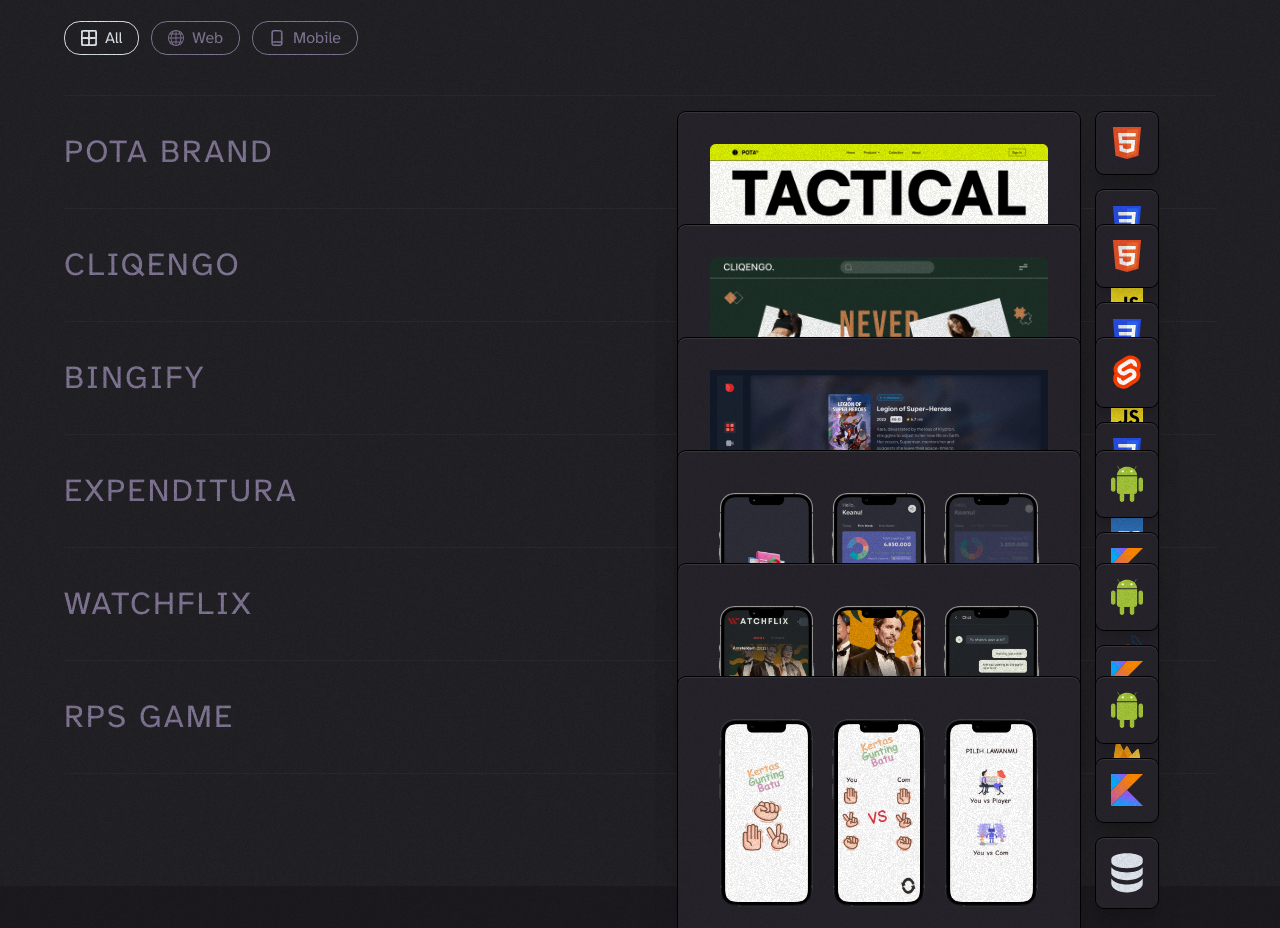
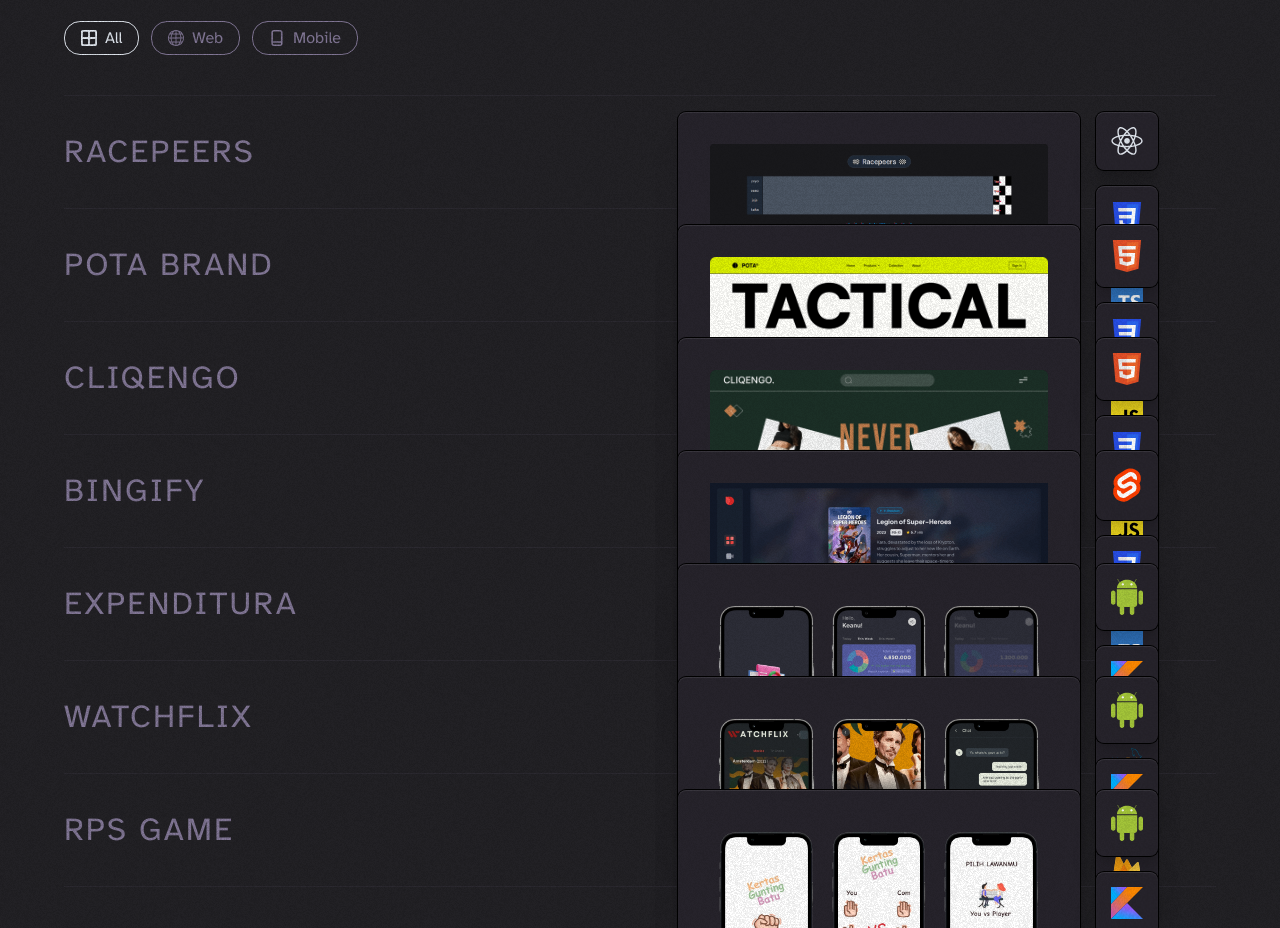
Before and after one commit to aldwiputra/aldwiputra-portfolio, a SvelteKit app: page / in a window 1280 px wide. Shown: the part 940-1868 px from the top of the page. Built offline with nearby package versions, Linux system fonts and the light colour scheme.

Commit message:
add racepeers to project section

```diff
--- a/src/components/ProjectSection.svelte
+++ b/src/components/ProjectSection.svelte
@@ -15,6 +15,13 @@
   let activeTab: Tab = 'all';
 
   const projectsData: Project[] = [
+    {
+      title: 'Racepeers',
+      imgPaths: '/racepeers-banner.png',
+      techImgPaths: ['/react-icon.svg', '/css.svg', '/typescript.svg'],
+      url: 'https://racepeers.vercel.app',
+      type: 'web'
+    },
     {
       title: 'POTA Brand',
       imgPaths: '/pota-hero.png',
```
Also changed, not shown: static/racepeers-banner.png (added).
